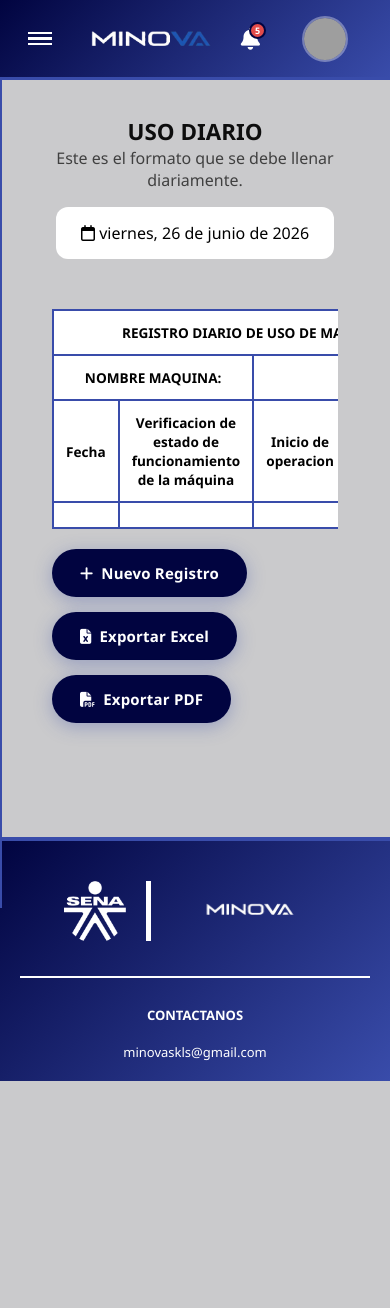
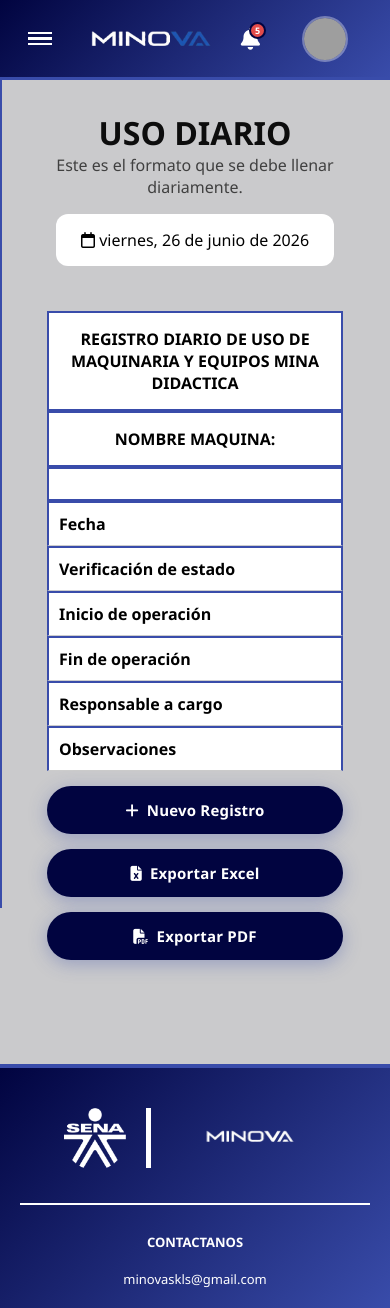
Before and after one commit to Organizacion-Minova/MINOVA, a PHP site: page /php/uso_diario.php in a window 390 px wide. Before the commit the page ends 1081 px from the top, so only its background shows below. Run offline with PHP 8.4, Linux system fonts and the light colour scheme; lists and menus that the app fills with data are empty; grey boxes are pictures that could not be loaded.

Commit message:
GRID TERMINADO
grid de uso diario y Arreglos en pagina php

```diff
--- a/php/uso_diario.php
+++ b/php/uso_diario.php
@@ -9,7 +9,6 @@
     <link rel="stylesheet" href="../styles/estilos_formulario.css">
     <link rel="stylesheet" href="../styles/estilos_uso_diario.css">
     <link rel="stylesheet" href="../styles/componentes.css">
-
     <link rel="stylesheet"
         href="https://cdnjs.cloudflare.com/ajax/libs/font-awesome/6.5.1/css/all.min.css">
 
@@ -31,16 +30,16 @@
                 </div>
             </div>
 
-            <div class="table-wrap">
+            <div class="table-wrap1">
                 <table>
                     <tr>
                         <th colSpan="6">REGISTRO DIARIO DE USO DE MAQUINARIA Y EQUIPOS MINA DIDACTICA</th>
                     </tr>
                     <tr>
                         <th colSpan="2">NOMBRE MAQUINA:</th>
-                        <td colSpan="4"></td>
+                        <td colSpan="4" data-label="Nombre máquina"></td>
                     </tr>
-                    <tr>
+                    <tr class="fila-encabezado">
                         <th>Fecha</th>
                         <th>Verificacion de estado de <br> funcionamiento de la máquina</th>
                         <th>Inicio de operacion</th>
@@ -48,13 +47,13 @@
                         <th>Responsable a cargo</th>
                         <th>Observaciones</th>
                     </tr>
-                    <tr>
-                        <td></td>
-                        <td></td>
-                        <td></td>
-                        <td></td>
-                        <td></td>
-                        <td></td>
+                    <tr class="fila-datos">
+                        <td data-label="Fecha"></td>
+                        <td data-label="Verificación de estado"></td>
+                        <td data-label="Inicio de operación"></td>
+                        <td data-label="Fin de operación"></td>
+                        <td data-label="Responsable a cargo"></td>
+                        <td data-label="Observaciones"></td>
                     </tr>
                 </table>
             </div>
--- a/styles/estilos_uso_diario.css
+++ b/styles/estilos_uso_diario.css
@@ -1,60 +1,78 @@
-.welcome       { grid-area: bienvenida; }
+/* --- Estructura del Grid --- */
+.welcome { grid-area: bienvenida; }
+.table-wrap1 { grid-area: tabla; }
 .btn-container { grid-area: botones; }
-.table-wrap    { grid-area: tabla; }
 
+/* Contenedor principal */
+.grid-contenedor {
+    display: grid;
+    min-height: 100vh;
+    gap: 20px;
+    padding: 20px;
+    grid-template-areas:
+        "bienvenida"
+        "tabla"
+        "botones";
+    grid-template-columns: 1fr;
+}
+
+/* --- Estilos Generales --- */
 body {
     background: var(--contenedor);
+    margin: 0;
+    font-family: sans-serif; /* Asegúrate de tener tu fuente definida */
 }
 
-/* ===== DESKTOP ===== */
-.grid-contenedor {
-    padding: 30px;
-    display: grid;
-    gap: 20px;
-    grid-template:
-        "bienvenida" auto
-        "tabla"      auto
-        "botones"    auto
-        / 1fr;
+table {
+    width: 100%;
+    border-collapse: collapse;
 }
 
-.table-wrap {
-    width: 100%;
-    overflow-x: auto;
-}
+/* --- Adaptación a Tablets y Móviles --- */
+@media (max-width: 991px) {
+    .grid-contenedor {
+        gap: 15px;
+        padding: 15px;
+    }
 
-.table-wrap table {
-    width: 100%;
-    min-width: 700px;
-}
+    /* Mejora de legibilidad en tablas pequeñas */
+    table, thead, tbody, th, td, tr {
+        display: block;
+    }
 
-/* ===== MOVIL ===== */
-@media (max-width: 767px) {
+    .fila-encabezado { display: none; } /* Ocultamos encabezado en móvil */
+
+    .fila-datos td {
+        display: flex;
+        justify-content: space-between;
+        padding: 10px;
+        border-bottom: 1px solid #ccc;
+    }
+
+    /* Usamos el atributo data-label para mostrar qué dato es */
+    .fila-datos td::before {
+        content: attr(data-label);
+        font-weight: bold;
+    }
+
     .welcome {
+        display: flex;
         flex-direction: column;
         align-items: center;
         text-align: center;
         gap: 1rem;
     }
 }
-/* ===== TABLET ===== */
-@media (max-width: 991px) {
 
-    .grid-contenedor {
-        padding: 20px;
+/* --- Ajuste de Botones para Móvil --- */
+@media (max-width: 600px) {
+    .btn-container {
+        display: flex;
+        flex-direction: column;
+        gap: 10px;
     }
 
-    .table-wrap table {
-        min-width: 600px;
-    }
-
-    .table-wrap th,
-    .table-wrap td {
-        padding: .75rem;
-        font-size: .85rem;
-    }
-
-    .welcome h1 {
-        font-size: 1.4rem;
+    .btn-container .btn {
+        width: 100%;
     }
 }
```
